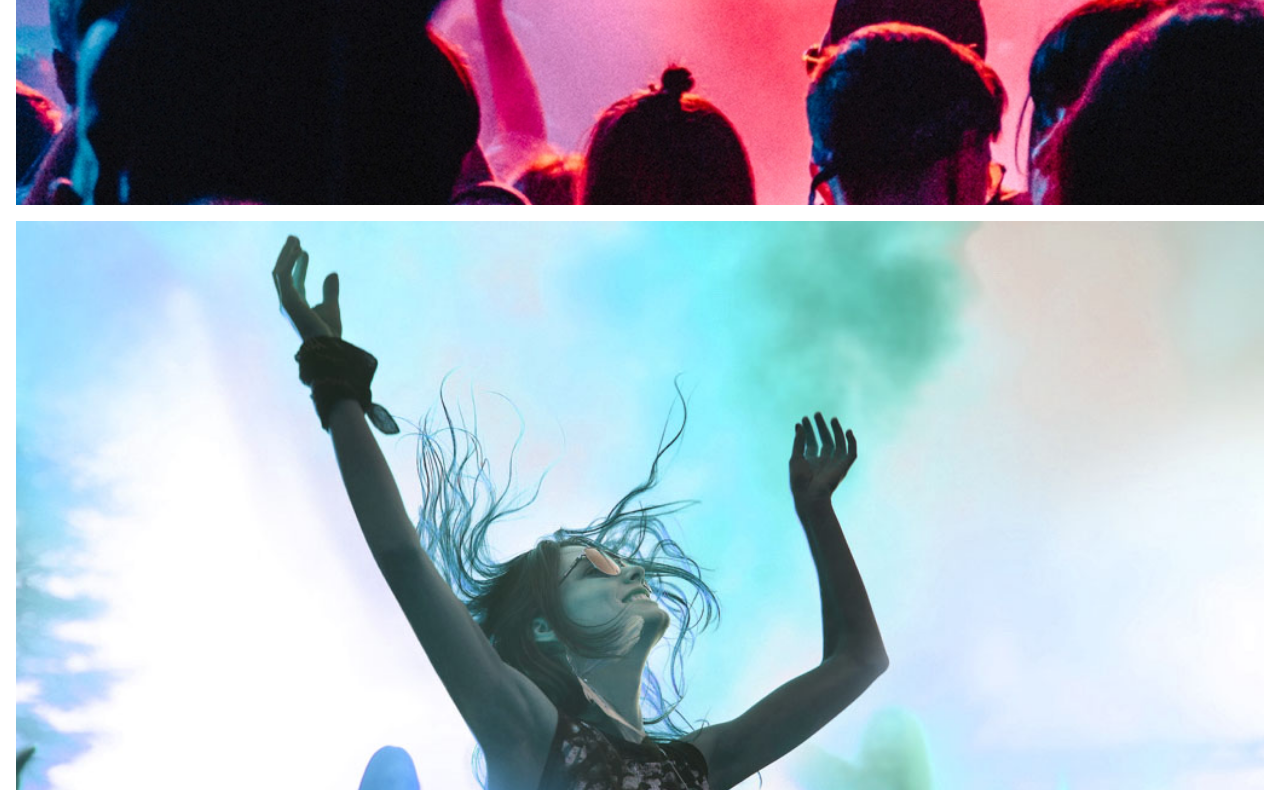
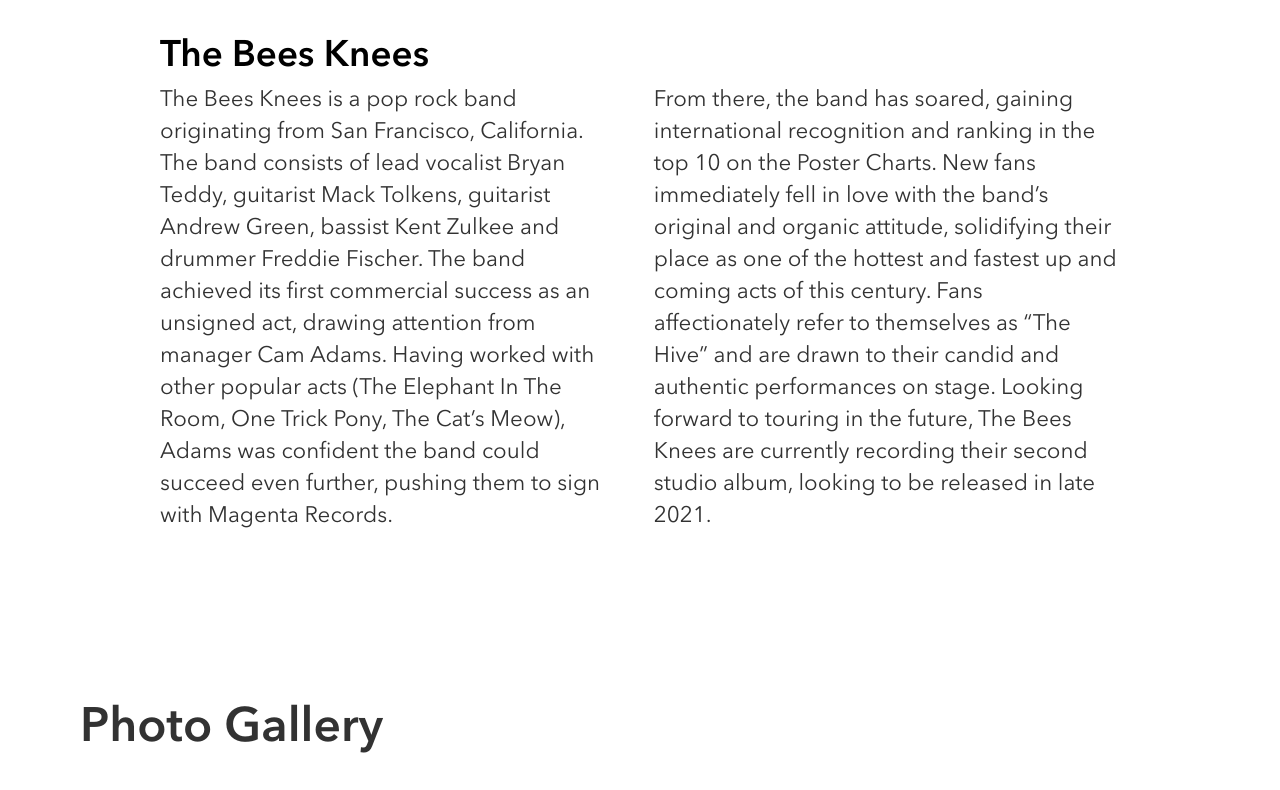
Before and after one commit to zachrihall/zachri-hall-band-site, a plain HTML site: page index.html in a window 1280 px wide. Shown: the part 2010-2800 px from the top of the page. Drawn offline with Linux system fonts and the light colour scheme.

Commit message:
started the tablet site. needs more spacing work done and the footer to be properly sectioned

```diff
--- a/index.html
+++ b/index.html
@@ -36,13 +36,14 @@
             <img class="about__image" alt="about-the-musicians-stage-photo" src="./assets/Images/band.jpg" />
             <p class="about__image-container-quote">“We push each other to be the best. It’s not uncommon for one of us
                 to say
-                ‘this needs to be better, back to the drawing board’”<br>- Bryan Teddy, lead vocalist of The Bees Knees
+                ‘this needs to be better, back to the drawing board’”<br><p class="about__image-container-quote-teddy-bryan">- Bryan Teddy, lead vocalist of The Bees Knees</p>
             </p>
         </div>
         <br>
         <div class="about__description">
             <h2 class="about__description-subheader">The Bees Knees</h2>
             <br>
+            <div class="about__description-text-container">
                 <p class="about__description-text">The Bees Knees is a pop rock band originating from San Francisco,
                     California.
                     The band consists of lead vocalist Bryan Teddy, guitarist Mack Tolkens, guitarist Andrew Green, bassist
@@ -58,6 +59,7 @@
                     century. Fans affectionately refer to themselves as “The Hive” and are drawn to their candid and
                     authentic performances on stage. Looking forward to touring in the future, The Bees Knees are currently
                     recording their second studio album, looking to be released in late 2021.</p>
+                        </div>
             </div>
     </section>
 
--- a/styles/bio.scss
+++ b/styles/bio.scss
@@ -23,9 +23,15 @@
         position: relative;
         left: 1rem;
         margin: 5rem 0rem;
+
+        @include tablet {
+            margin: 22rem 0rem;
+            font-size: 6rem;
+            left: 5rem;
+        }
     }
 
-    &__overlay{
+    &__overlay {
         background-color: #323232;
         opacity: 50%;
         height: 100%;
@@ -38,9 +44,18 @@
     display: flex;
     flex-direction: column;
 
+    @include tablet {
+        gap: 2rem;
+    }
+
     &__header {
         @include mobile-section-header;
         padding-top: 0.5rem;
+
+        @include tablet {
+            font-size: 4rem;
+        }
+
     }
 
     &__image {
@@ -49,11 +64,32 @@
         &-container {
             gap: 0.5rem 0rem;
 
+            @include tablet {
+                padding: 0rem 6rem;
+            }
+
             &-quote {
                 @include mobile-body-copy;
                 font-weight: 600;
                 letter-spacing: 1px;
                 line-height: 1.5rem;
+
+                @include tablet {
+                    font-size: 2rem;
+                    line-height: 3rem;
+
+                    &-teddy-bryan {
+                        @include tablet {
+                            @include mobile-body-copy;
+                            font-size: 1.55rem;
+                            font-weight: 600;
+                        }
+
+
+                    }
+                }
+
+
 
             }
         }
@@ -62,29 +98,74 @@
 
     &__description {
 
+        @include tablet {
+            padding: 0rem 5rem;
+        }
+
+        &-text-container {
+            @include tablet {
+                display: flex;
+                flex-direction: row;
+                font-size: 2rem;
+                gap: 1rem;
+            }
+        }
+
         &-text {
             @include mobile-body-copy;
+
+            @include tablet {
+                font-size: 1.4rem;
+                line-height: 2rem;
+            }
+
+
         }
 
         &-subheader {
             @include mobile-body-copy;
             color: $dark-black;
 
+            @include tablet {
+                font-size: 2.3rem;
+                font-weight: 600;
+            }
+
         }
     }
 }
 
 .photo-gallery {
+
     &__photo {
         width: 100%;
+
+        @include tablet {
+            width: 33%;
+            gap: 0rem;
+            padding: 1rem;
+        }
 
     }
 
     &__photos-container {
         gap: 1rem 0rem;
+
+        @include tablet {
+            gap: 0rem;
+            width: 100%;
+            flex-wrap: wrap;
+            display: flex;
+            flex-direction: row;
+
+        }
     }
 
     &__section-heading {
         @include mobile-section-header;
+
+        @include tablet {
+            font-size: 3rem;
+        }
     }
 }
--- a/styles/partials/_footer.scss
+++ b/styles/partials/_footer.scss
@@ -16,6 +16,10 @@
     &__section-header {
         @include mobile-section-header;
         color: $white;
+
+        @include tablet {
+            font-size: 3rem;
+        }
     }
 
     &__icons {
@@ -26,6 +30,10 @@
     &__poc {
         @include mobile-body-copy;
         color: $white;
+
+        @include tablet {
+            font-size: 1.4rem;
+        }
 
         &-name-company-container {
             font-weight: 600;
@@ -52,6 +60,10 @@
             @include mobile-body-copy;
             color: $white;
             font-size: 0.7rem;
+
+            @include tablet {
+                font-size: 1.4rem;
+            }
         }
     }
 }
--- a/styles/partials/_mixins.scss
+++ b/styles/partials/_mixins.scss
@@ -1,4 +1,10 @@
 @use "./fonts" as *;
+
+@mixin tablet() {
+    @media (min-width: 769px) {
+        @content;
+    }
+}
 
 @mixin mobile-page-header {
     font-family: 'Avenir-Next';
@@ -17,6 +23,10 @@
     /*Adds 8 to the already 16 padding to have 24 padding for section headers*/
     padding-top: 0.5rem;
     padding-bottom: 1rem;
+
+    // @include tablet(){
+    //     color: blue;
+    // }
 }
 
 @mixin mobile-sub-header {
@@ -34,5 +44,5 @@
     font-size: 0.8rem;
     line-height: 1.12rem;
     font-weight: 400;
-    color: #323232
+    color: #323232;
 }
--- a/styles/partials/_navbar.scss
+++ b/styles/partials/_navbar.scss
@@ -10,23 +10,42 @@
     padding: 0rem;
     padding-top: 1rem;
 
+    @include tablet {
+        flex-direction: row;
+        gap: 3rem 0rem;
+    }
+
     &__title {
         @include mobile-page-header;
         line-height: 1.23rem;
         color: $white;
         height: fit-content;
+
+        @include tablet {
+            padding: 2.5rem;
+            font-size: 2.75rem;
+            margin-right: 5rem;
+        }
     }
 
     &__links-list {
         display: flex;
         width: 100%;
         padding-inline-start: 0px;
+
+        @include tablet{
+            gap: 4rem;
+        }
     }
 
     &__link-wrapper {
         display: flex;
         justify-content: center;
         width: 50%;
+
+        @include tablet {
+            width: fit-content;
+        }
     }
 
 
@@ -40,6 +59,11 @@
         justify-content: center;
         padding: 0.69rem;
 
+        @include tablet {
+            font-size: 1.6rem;
+            padding: 1.69rem 0rem;
+        }
+
         &:hover {
             color: $white;
             border-bottom: 3px solid $white;
--- a/styles/partials/_page-formatting.scss
+++ b/styles/partials/_page-formatting.scss
@@ -1,3 +1,5 @@
+@use "./mixins" as *;
+
 * {
     box-sizing: border-box;
     margin: 0px;
@@ -6,6 +8,10 @@
 section {
     /*Mobile site padding*/
     padding: 1rem;
+
+    @include tablet {
+        padding: 5rem;
+    }
 
 }
 
```
Also changed, not shown: styles/bio.css, 2 other files. Lines whose indentation alone changed are shown as unchanged.
